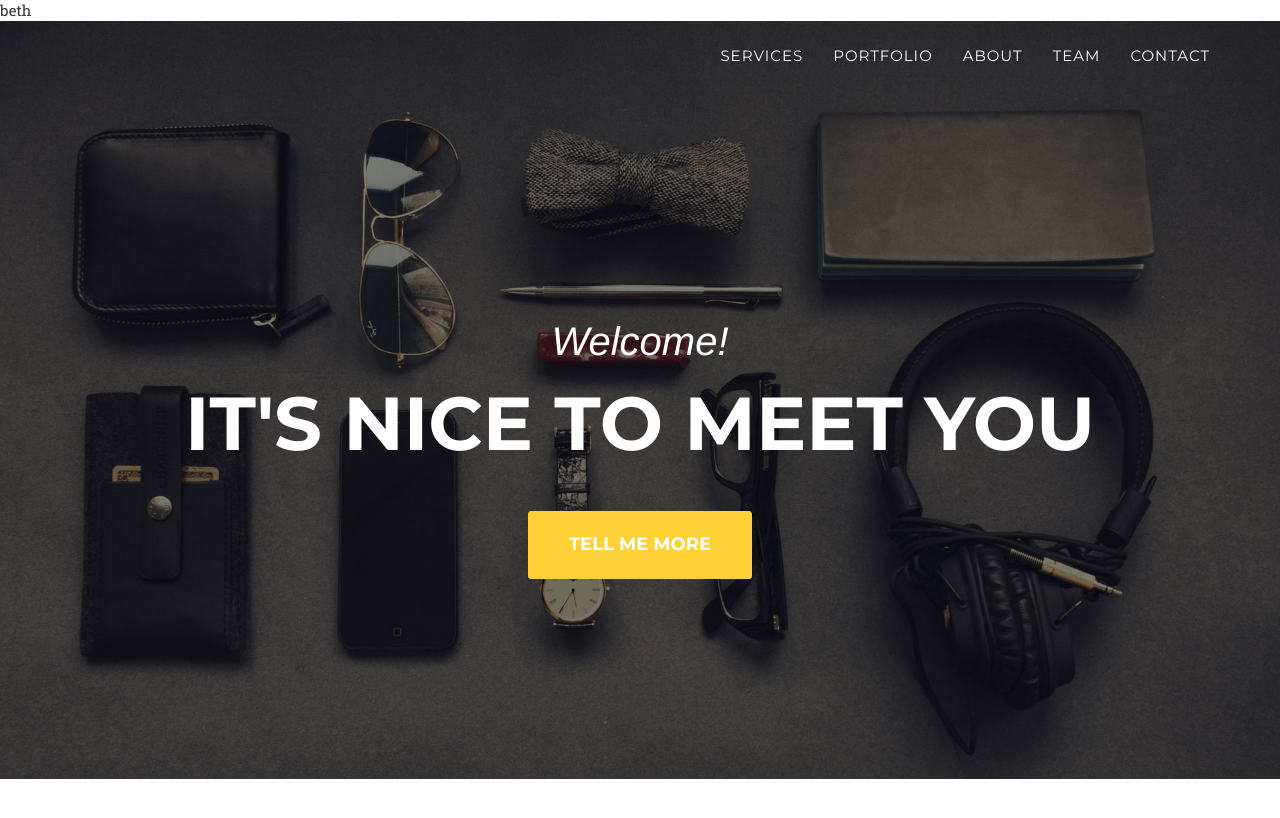
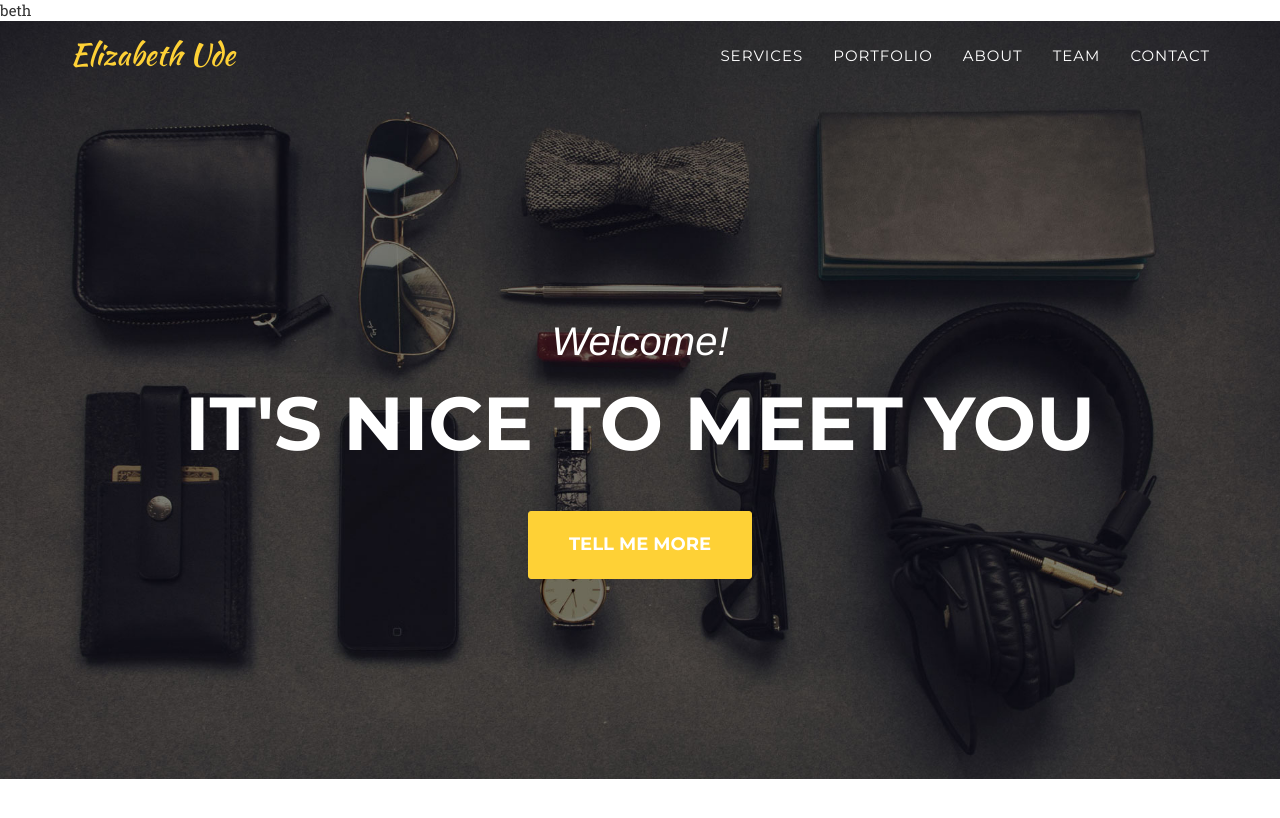
Before and after one commit to elizabethude/lizude.github.io, a Jekyll site: the page built from index.html, in a window 1280 px wide and 900 px high. Shown: the top 818 px of the window. Built offline with Jekyll 4.4.1, drawn with Linux system fonts in a browser that asks for light colours; nearby versions of some CDN libraries; some web fonts are replaced; library files that are not in the unit come from our copies.

Commit message:
Update header.html

```diff
--- a/_includes/header.html
+++ b/_includes/header.html
@@ -9,7 +9,7 @@
                     <span class="icon-bar"></span>
                     <span class="icon-bar"></span>
                 </button>
-                <a class="navbar-brand page-scroll" href="#page-top">{{site.title}}</a>
+                <a class="navbar-brand page-scroll" href="#page-top">Elizabeth Ude</a>
             </div>
 
             <!-- Collect the nav links, forms, and other content for toggling -->
```
